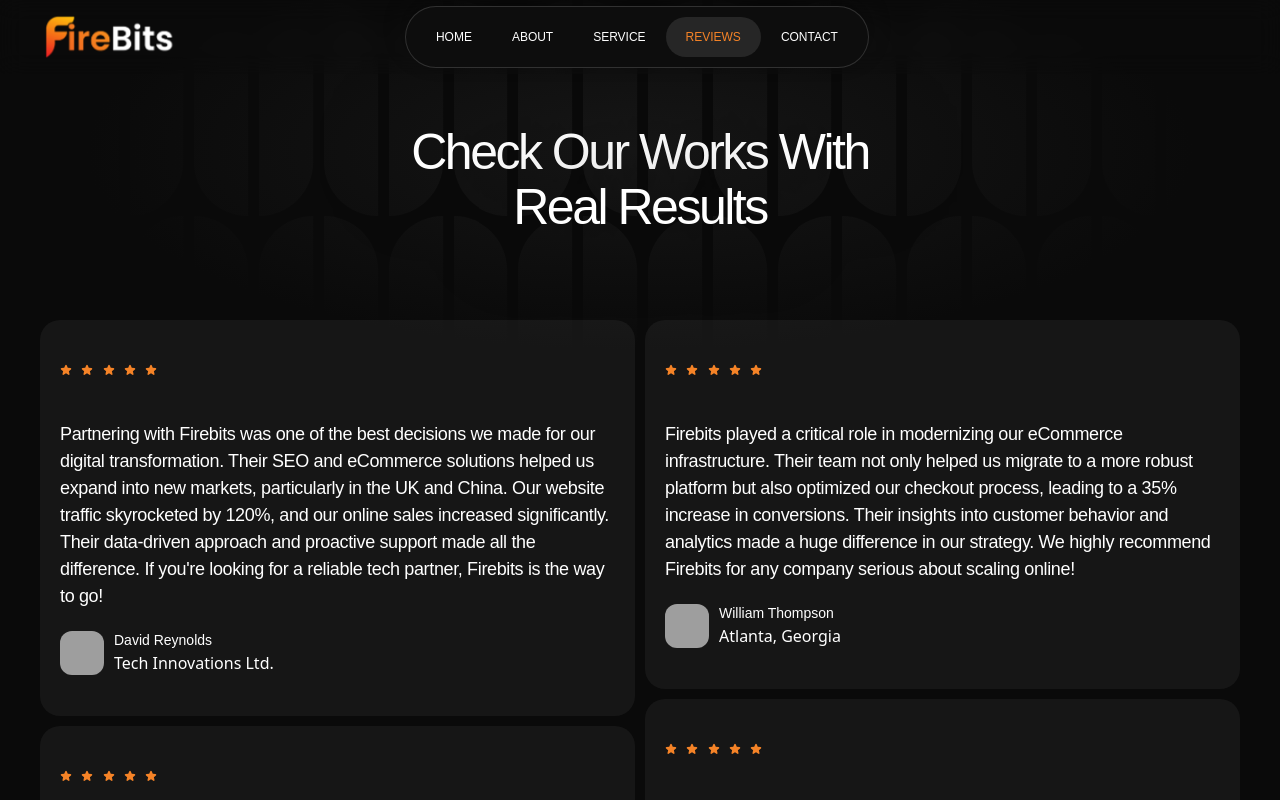
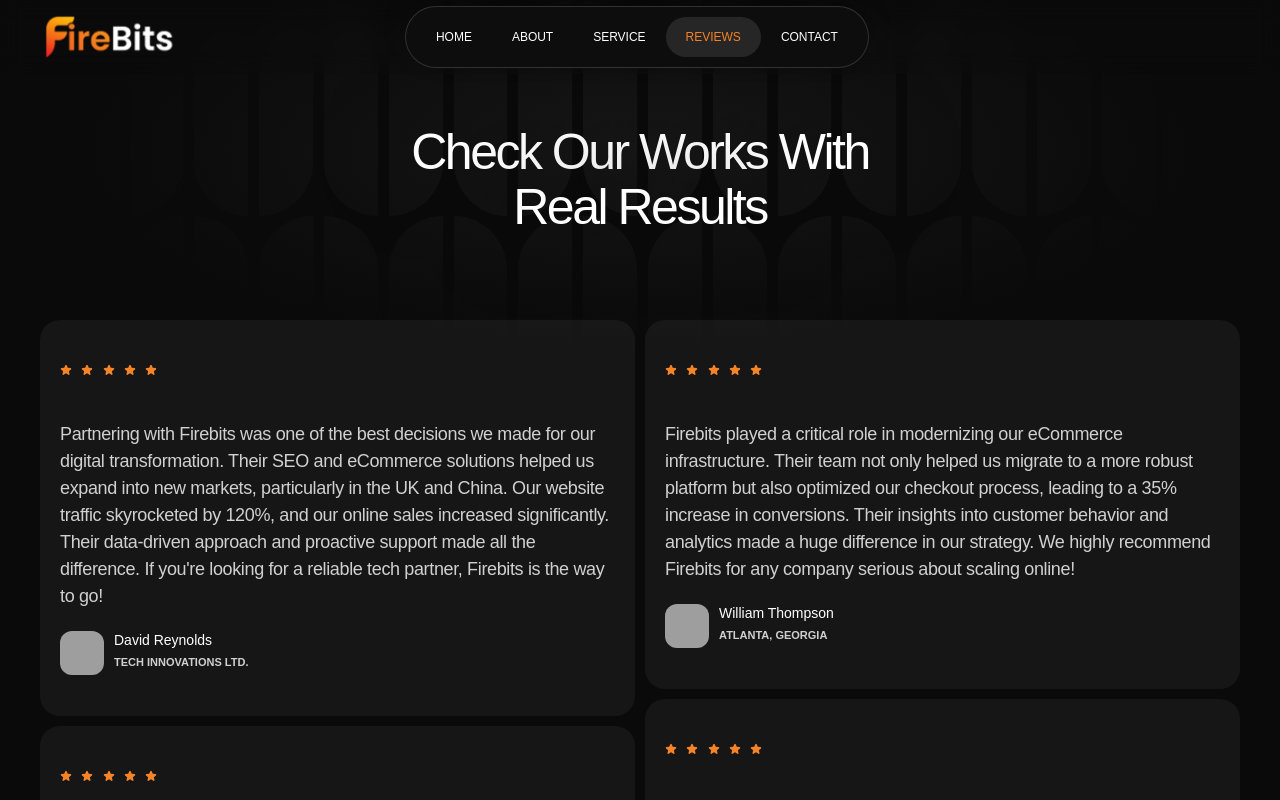
Before and after one commit to hungvannguyen/Fire-Bits, a React (Vite) app: page /reviews in a window 1280 px wide. Shown: the top 800 px of the page. Built offline with nearby package versions, Linux system fonts and the light colour scheme; grey boxes are pictures that could not be loaded; a web font is replaced by a local one.

Commit message:
refactor Review components and update styles for improved consistency

```diff
--- a/src/components/Review.jsx
+++ b/src/components/Review.jsx
@@ -33,7 +33,7 @@
       </div>
 
       <div className="__content">
-        <p className="paragraphS">{content}</p>
+        <p className="paragraphS text-white/80">{content}</p>
       </div>
 
       <div className="__footer">
@@ -45,7 +45,7 @@
 
         <div className="__bio">
           <h5 className="__name">{name}</h5>
-          <p className="__role">{role}</p>
+          <p className="label">{role}</p>
         </div>
       </div>
     </div>
--- a/src/css/components/Review.css
+++ b/src/css/components/Review.css
@@ -28,51 +28,11 @@
       }
 
       p {
-        @apply text-white;
+        @apply text-white/80;
       }
     }
   }
 }
-
-/* .review-with-icon {
-  @apply flex flex-col gap-[21px] rounded-[20px] bg-whiteo5 p-2.5 w-[290px] shrink-0;
-
-  .__head {
-    .__stars {
-      @apply flex h-[60px] w-[97px] items-center justify-between;
-
-      .__icon {
-        @apply text-lightTone;
-      }
-    }
-  }
-
-  .__content {
-    @apply border-b border-whiteo10;
-  }
-
-  .__footer {
-    @apply mb-[21px] flex gap-2.5;
-
-    .__avatar {
-      @apply h-[44px] w-[44px] rounded-[20px];
-
-      img {
-        @apply h-full w-full rounded-[12px];
-      }
-    }
-
-    .__bio {
-      h5 {
-        @apply text-white;
-      }
-
-      p {
-        @apply text-white;
-      }
-    }
-  }
-} */
 
 .review-with-icon {
   @apply h-min w-[330px];
--- a/src/css/pages/reviews.css
+++ b/src/css/pages/reviews.css
@@ -7,26 +7,14 @@
     }
   }
 
-  /* .__reviews {
-    @apply px-3 py-[30px] md:px-[40px] md:py-[40px] lg:pb-[65px] relative;
-
-    .__wrapper {
-      @apply h-[2000px] mx-auto grid max-w-[1440px] grid-cols-1 gap-2.5 lg:grid-cols-2 relative;
-
-      .-col{
-        @apply top-[100px] z-[1] flex h-min flex-col items-center gap-[10px] overflow-hidden p-0 lg:sticky lg:flex-[1_0_0px] sm:flex-[0_0_auto] sm:relative sm:w-full;
-      }
-    }
-  } */
-
   .__reviews {
     @apply flex h-min flex-[0_0_auto] flex-col items-center gap-[30px] overflow-visible sm:px-[12px] sm:pb-[30px] md:px-[40px] md:pb-[40px] lg:pb-[65px];
 
     .__wrapper {
-      @apply flex w-full flex-[0_0_auto] items-start gap-[10px] overflow-visible p-0 sm:flex-col md:max-w-[1000px] lg:max-w-[1440px] lg:flex-row h-min;
+      @apply flex h-min w-full flex-[0_0_auto] items-start gap-[10px] overflow-visible p-0 sm:flex-col md:max-w-[1000px] lg:max-w-[1440px] lg:flex-row;
 
       .-col {
-        @apply top-0 z-[1] flex flex-col items-center gap-[10px] overflow-visible p-0 lg:sticky lg:flex-[1_0_0px] sm:flex-[0_0_auto] sm:relative sm:w-full;
+        @apply top-0 z-[1] flex flex-col items-center gap-[10px] overflow-visible p-0 sm:relative sm:w-full sm:flex-[0_0_auto] lg:sticky lg:flex-[1_0_0px];
         position: -webkit-sticky;
       }
     }
```
Also changed, not shown: src/components/ReviewWithIcon.jsx (+1 -50 lines).
